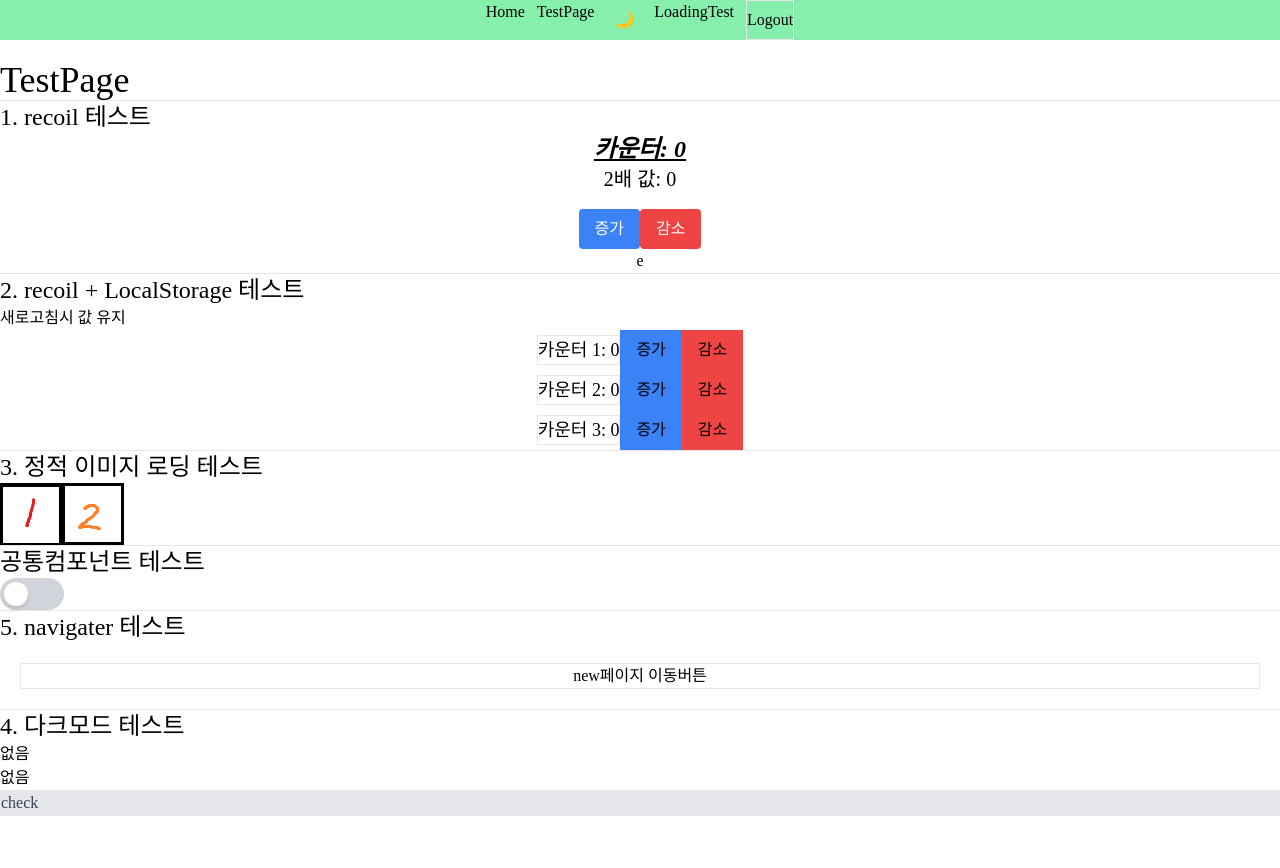
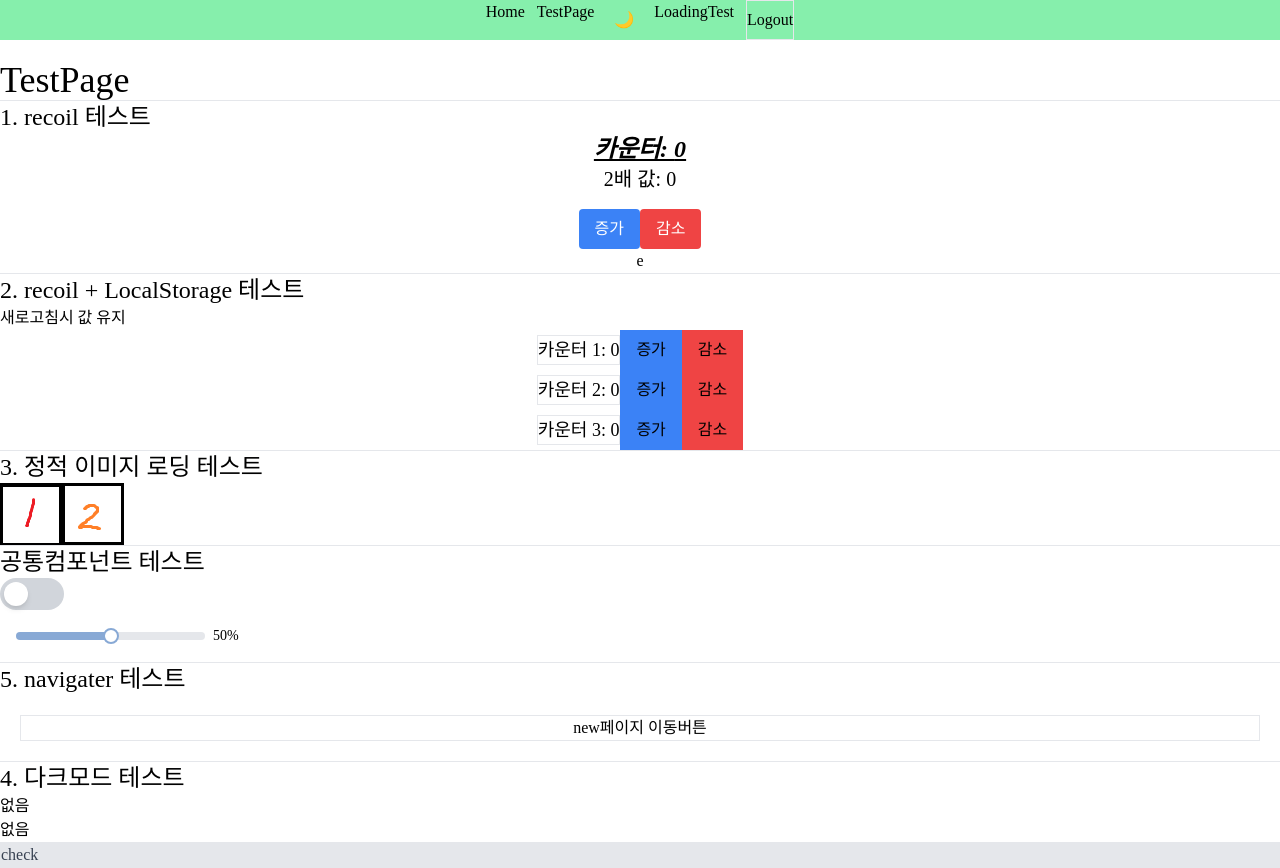
Before and after one commit to namgi2386/DreamMoA, a React (Vite) app: page /TestPage in a window 1280 px wide. Before the commit the page ends 816 px from the top, so only its background shows below. Built offline with nearby package versions, Linux system fonts and the light colour scheme; a web font is replaced by a local one.

Commit message:
Feat: 볼륨조절 공통컴포넌트 기능구현

```diff
--- a/src/components/common/ToggleButton.jsx
+++ b/src/components/common/ToggleButton.jsx
@@ -13,7 +13,7 @@ const ToggleButton = ({onToggle}) => {
       onClick={handleToggle}
       className={`
         w-16 h-8 flex items-center rounded-full p-1 cursor-pointer
-        ${isOn ? 'bg-blue-600' : 'bg-gray-300'}
+        ${isOn ? 'bg-my-blue-4' : 'bg-gray-300'}
         transition-colors duration-300 ease-in-out
       `}
     >
--- /dev/null
+++ b/src/components/common/VolumeControl.jsx
@@ -0,0 +1,38 @@
+import { useState } from 'react';
+
+const VolumeControl = ({ onChange }) => {
+  const [volume, setVolume] = useState(50);
+
+  const handleChange = (e) => {
+    const newVolume = parseInt(e.target.value);
+    setVolume(newVolume);
+    onChange?.(newVolume);
+  };
+
+  return (
+    <div className="w-64 flex items-center gap-2 p-4">
+      <input
+        type="range"
+        min="0"
+        max="100"
+        value={volume}
+        onChange={handleChange}
+        className="w-full h-2 rounded-lg appearance-none cursor-pointer
+        bg-gradient-to-r from-my-blue-4 from-[length:var(--volume-percent)] to-gray-200 to-[length:var(--volume-percent)]
+        [&::-webkit-slider-thumb]:appearance-none
+        [&::-webkit-slider-thumb]:w-4
+        [&::-webkit-slider-thumb]:h-4
+        [&::-webkit-slider-thumb]:bg-white
+        [&::-webkit-slider-thumb]:border-2
+        [&::-webkit-slider-thumb]:border-solid
+        [&::-webkit-slider-thumb]:border-my-blue-4
+        [&::-webkit-slider-thumb]:rounded-full
+        [&::-webkit-slider-thumb]:hover:bg-my-blue-3"
+        style={{ '--volume-percent': `${volume}%` }}
+      />
+      <span className="text-sm font-medium w-8">{volume}%</span>
+    </div>
+  );
+};
+
+export default VolumeControl;
--- a/src/pages/TestPage.jsx
+++ b/src/pages/TestPage.jsx
@@ -4,16 +4,13 @@ import { getTestImage } from "../utils/get-test-image";
 import { useNavigate  } from 'react-router-dom';
 import { authState } from "../recoil/atoms/authState";
 import ToggleButton from "../components/common/ToggleButton";
+import VolumeControl from "../components/common/VolumeControl";
 
 export default function TestPage() {
   const nav = useNavigate();
 
   const onClickMyButton = () => {
     nav("/new");
-  }
-  const onClickToggleButton = () => {
-    console.log("on");
-
   }
 
   return (
@@ -37,6 +34,9 @@ export default function TestPage() {
     <div>
       <ToggleButton onToggle={(state) => console.log("ok!",state)}/>
     </div>
+    <div>
+      <VolumeControl onChange={(value) => console.log('Volume:', value)}/>
+    </div>
     <hr />
     <h3 className="text-2xl">5. navigater 테스트</h3>
     <div className="flex justify-center m-5 border">
```
